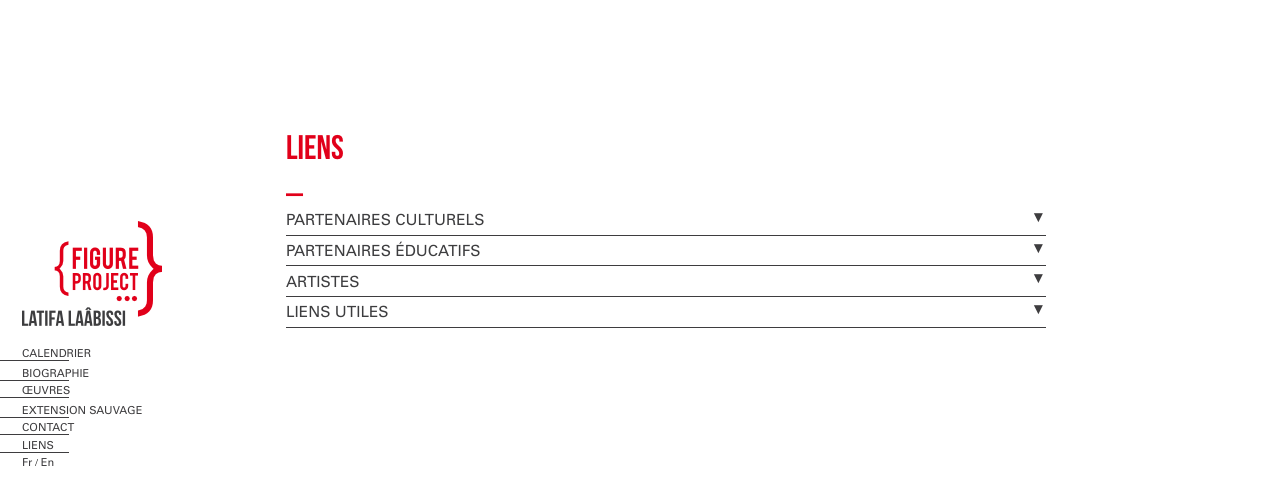
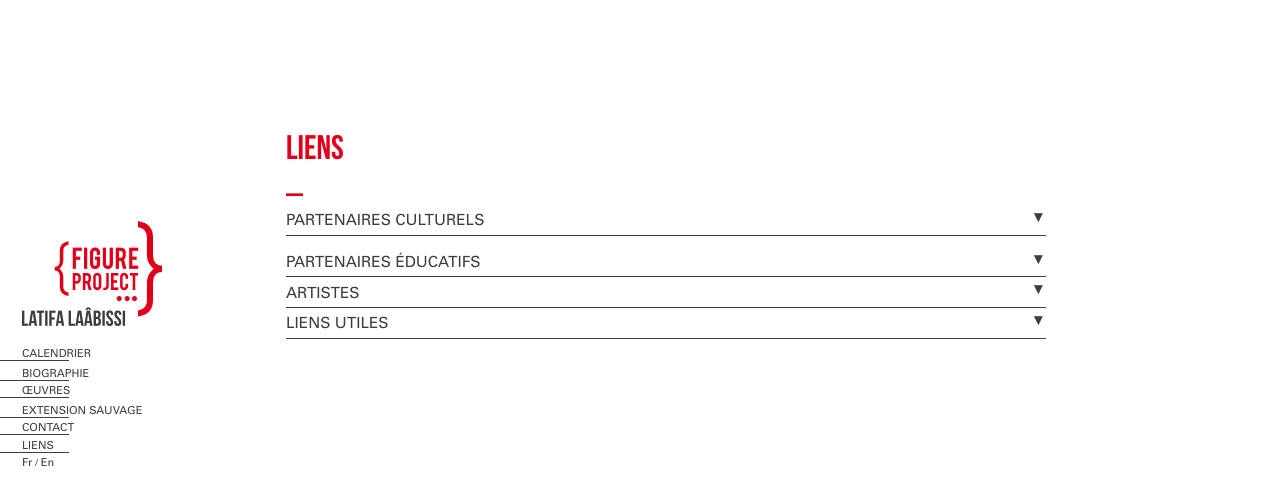
Before and after one commit to CecileOlivier/FigureProject, a Django app: page /liens/ in a window 1280 px wide, after a click on "PARTENAIRES CULTURELS". Shown: the top 489 px of the page. Run offline with Django 3.2, Linux system fonts and the light colour scheme; data that the repository does not hold is empty; parts of the project's set-up code (start-up, migrations or seed data) failed here and were passed over; some libraries are stand-ins or nearby versions.

Commit message:
ajout d'un padding-top pour les blocs du template liens

```diff
--- a/figureprojectapp/static/css/style.css
+++ b/figureprojectapp/static/css/style.css
@@ -310,38 +310,6 @@ a {
 	line-height: 1.25em;
 }
 
-/*.distribution .fonction {
-	font-family: "UniversOblique";
-	font-style: italic;
-	font-size: 1.25em;
-	line-height: 1.25em;
-}
-
-.distribution .nom {
-	font-family: "UniversBold";
-	font-style: bold;
-	color:#E1001A;
-	font-size: 1.25em;
-	line-height: 1.25em;
-}*/
-
-/* ******** mentions ******** */
-
-/*.mentions .fonction {
-	font-family: "UniversOblique";
-	font-style: italic;
-	font-size: 1.25em;
-	line-height: 1.25em;
-}
-
-.mentions .nom {
-	font-family: "UniversBold";
-	font-style: bold;
-	color:#E1001A;
-	font-size: 1.25em;
-	line-height: 1.25em;
-}*/
-
 /* ******** diff ******** */
 
 .date {
@@ -368,7 +336,6 @@ a {
 	color: #3E3D3F;
 	font-size: 1.2em;
 	line-height: 1.15em;
-	/*margin-bottom:1em;*/
 	clear:both;
 }
 
@@ -380,18 +347,6 @@ main.calendrier {
 	clear:both;
 	padding-top:10%;
 }
-
-/*ul.sous-menu-annee {
-	display: block;
-	padding-bottom:3%;
-	overflow: hidden;
-}
-
-ul.sous-menu-annee li {
-	display: inline-block;
-	margin-bottom: 0;
-	padding-right: 0;
-}*/
 
 ul.dates {
 	clear:both;
@@ -556,18 +511,6 @@ section.contact:after {
     box-sizing: border-box; -moz-box-sizing: border-box; -webkit-box-sizing: border-box;
 }
 
-/*section.developpement {
-	padding-bottom: 2em;
-}
-
-section.developpement:after {
-	position: absolute;
-    display: block;
-    content: '_';
-    color : #3D3D3F;
-    box-sizing: border-box; -moz-box-sizing: border-box; -webkit-box-sizing: border-box;
-}*/
-
 main.contact p {
 	font-size: 1.30em;
 	line-height: 1.30em;
@@ -640,6 +583,10 @@ main.liens p.contact {
 	font-family: "UniversBold";
 	font-style: bold;
 	color : #3E3D3F;
+}
+
+div.partenaires-cult, div.partenaires-educ, div.artistes, div.liens-utiles {
+	padding-top:1em;
 }
 
 /* *************************
```
